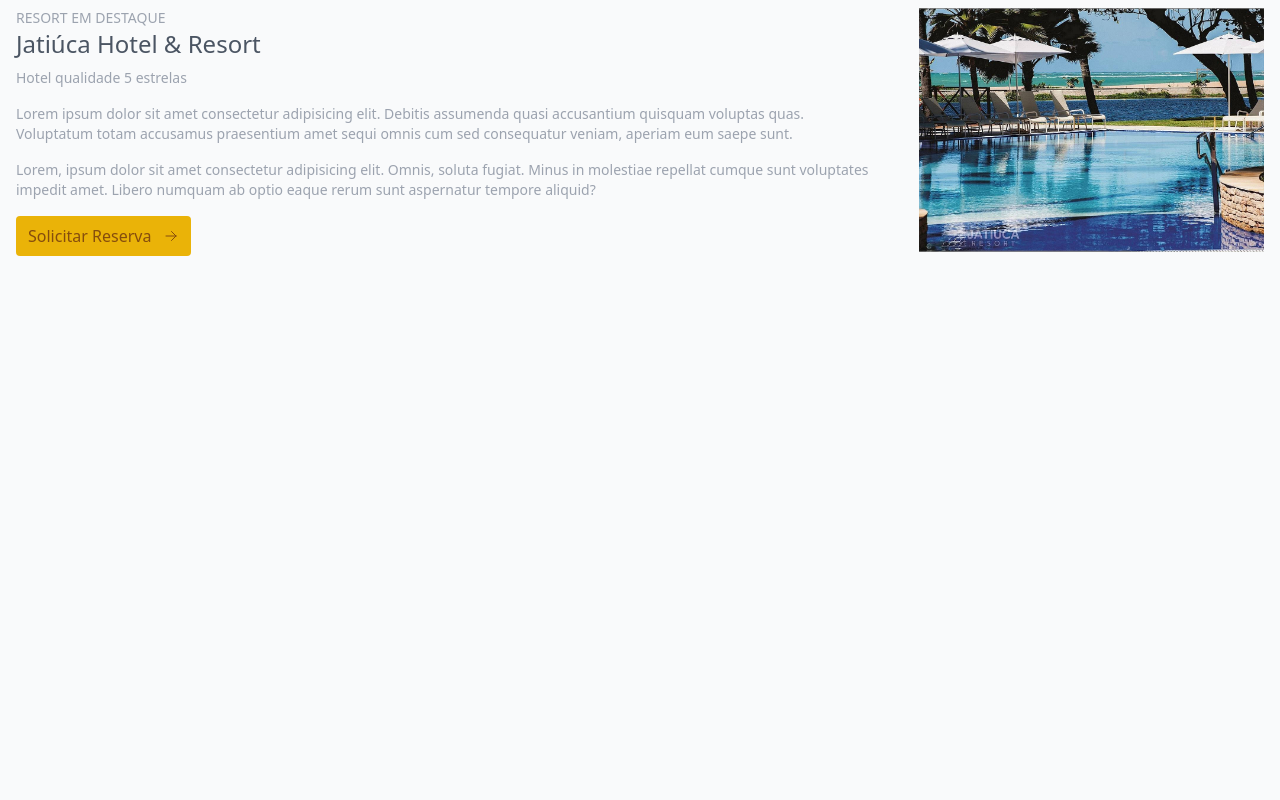
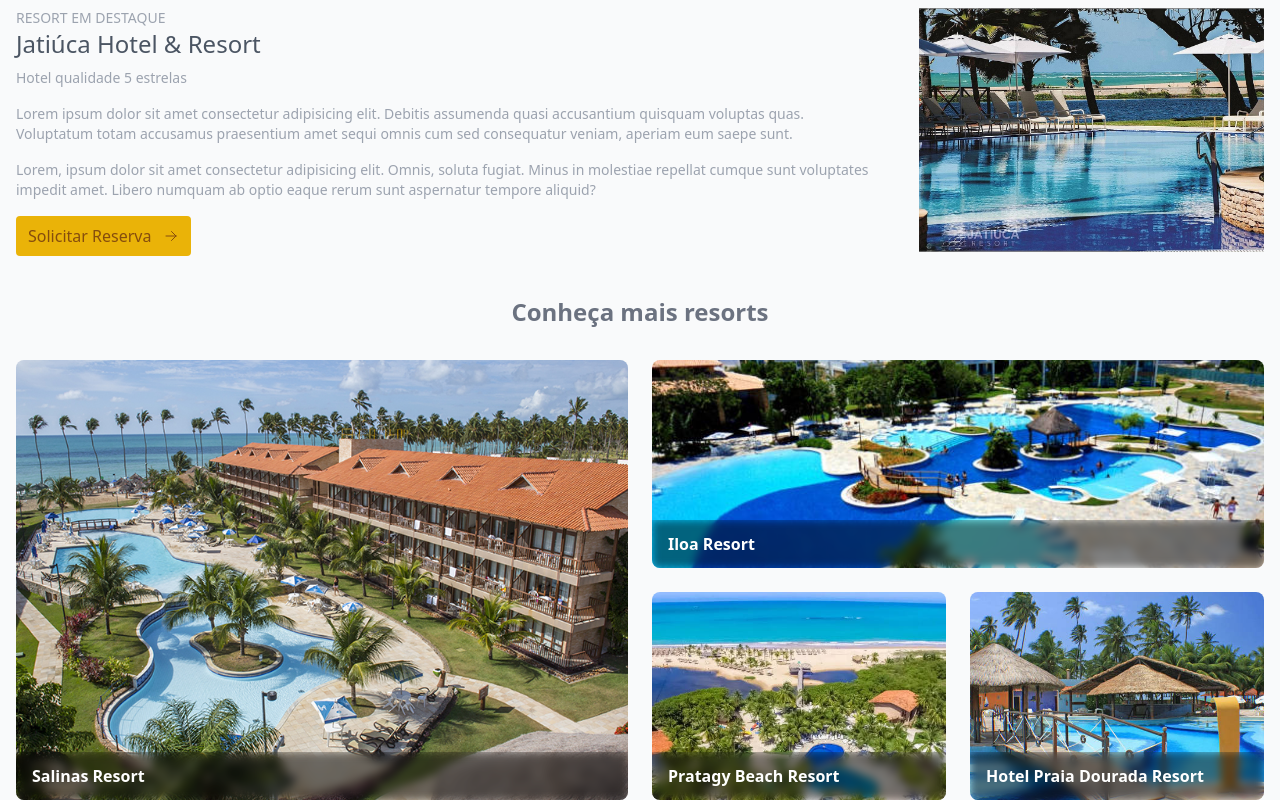
Before and after one commit to EdiJunior88/TailwindCSS_2_para_Iniciantes, a website: page src/index.html in a window 1280 px wide. Shown: the part 578-1378 px from the top of the page. Before the commit the page ends 874 px from the top, so only its background shows below. Drawn offline with Linux system fonts and the light colour scheme.

Commit message:
Criando uma página de hotéis 1 Criando uma página de hotéis 2 Criando uma página de hotéis 3 Criando uma página de hotéis 4

```diff
--- a/src/index.html
+++ b/src/index.html
@@ -13,13 +13,34 @@
   <!-- header -->
   <div>
     <div class="container mx-auto px-4 h-24 flex items-center">
-      <div class="font-black">LOGO</div>
+      <div class="font-black">
+        LOGO
+      </div>
 
       <ul class="ml-auto space-x-4 flex items-center">
-        <li><a href="#" class="text-sm text-gray-600 hover:text-gray-800 hover:underline">Como reservar</a></li>
-        <li><a href="#" class="text-sm text-gray-600 hover:text-gray-800 hover:underline">Sobre nós</a></li>
-        <li><a href="#" class="text-sm text-gray-600 hover:text-gray-800 hover:underline">Informações</a></li>
-        <li><a href="#" class="text-sm text-gray-600 hover:text-gray-800 hover:underline">Contato</a></li>
+        <li>
+          <a href="#" class="text-sm text-gray-600 hover:text-gray-800 hover:underline">
+            Como reservar
+          </a>
+        </li>
+
+        <li>
+          <a href="#" class="text-sm text-gray-600 hover:text-gray-800 hover:underline">
+            Sobre nós
+          </a>
+        </li>
+
+        <li>
+          <a href="#" class="text-sm text-gray-600 hover:text-gray-800 hover:underline">
+            Informações
+          </a>
+        </li>
+
+        <li>
+          <a href="#" class="text-sm text-gray-600 hover:text-gray-800 hover:underline">
+            Contato
+          </a>
+        </li>
       </ul>
     </div>
   </div>
@@ -30,17 +51,27 @@
     <div class="h-full px-4 flex items-center justify-center">
       <div class="container flex flex-col items-center justify-center">
         <div class="text-center">
-          <h1 class="text-gray-200 text-3xl mb-2">Onde você quer ir?</h1>
-          <p class="text-green-100">Escolha o estado e cidade para achar os melhores resorts.</p>
+          <h1 class="text-gray-200 text-3xl mb-2">
+            Onde você quer ir?
+          </h1>
+
+          <p class="text-green-100">
+            Escolha o estado e cidade para achar os melhores resorts.
+          </p>
         </div>
 
         <div class="mt-7">
           <form class="space-x-4">
             <select id="estado" class="bg-gray-50 px-3 py-2 border-gray-300 rounded text-gray-600">
-              <option value="estado">Escolha estado</option>
+              <option value="estado">
+                Escolha estado
+              </option>
             </select>
+
             <select id="cidade" class="bg-gray-50 px-3 py-2 border-gray-300 rounded text-gray-600">
-              <option value="cidade">Escolha cidade</option>
+              <option value="cidade">
+                Escolha cidade
+              </option>
             </select>
 
             <button class="text-yellow-800 bg-yellow-500 font-medium px-3 py-2 rounded items-center inline-flex">
@@ -61,13 +92,23 @@
     <div class="container mx-auto px-4 py-10">
       <div class="flex">
         <div class="pr-10">
-          <div class="text-sm text-gray-400 font-medium">RESORT EM DESTAQUE</div>
-          <div class="text-2xl">Jatiúca Hotel & Resort</div>
-          <div class="text-sm text-gray-400 font-medium mt-2">Hotel qualidade 5 estrelas</div>
+          <div class="text-sm text-gray-400 font-medium">
+            RESORT EM DESTAQUE
+          </div>
+          <div class="text-2xl">
+            Jatiúca Hotel & Resort
+          </div>
+          <div class="text-sm text-gray-400 font-medium mt-2">
+            Hotel qualidade 5 estrelas
+          </div>
           <div class="text-sm text-gray-400 font-medium mt-4">
-            <p class="mb-4">Lorem ipsum dolor sit amet consectetur adipisicing elit. Debitis assumenda quasi accusantium quisquam voluptas quas. Voluptatum totam accusamus praesentium amet sequi omnis cum sed consequatur veniam, aperiam eum saepe sunt.</p>
+            <p class="mb-4">
+              Lorem ipsum dolor sit amet consectetur adipisicing elit. Debitis assumenda quasi accusantium quisquam voluptas quas. Voluptatum totam accusamus praesentium amet sequi omnis cum sed consequatur veniam, aperiam eum saepe sunt.
+            </p>
 
-            <p>Lorem, ipsum dolor sit amet consectetur adipisicing elit. Omnis, soluta fugiat. Minus in molestiae repellat cumque sunt voluptates impedit amet. Libero numquam ab optio eaque rerum sunt aspernatur tempore aliquid?</p>
+            <p>
+              Lorem, ipsum dolor sit amet consectetur adipisicing elit. Omnis, soluta fugiat. Minus in molestiae repellat cumque sunt voluptates impedit amet. Libero numquam ab optio eaque rerum sunt aspernatur tempore aliquid?
+            </p>
           </div>
 
           <div class="mt-4">
@@ -81,12 +122,54 @@
         </div>
 
         <div>
-          <img class="imagem-destaque" src="../src/imagens/Jatiuca-Hotel-Resort.jpg" alt="Jatiuca Hotel Resort">
+          <img class="imagem-destaque" src="../src/imagens/Jatiuca-Hotel-Resort.jpg" alt="Jatiúca Hotel Resort">
         </div>
       </div>
     </div>
   </div>
   <!-- Destaque resort -->
+
+  <!-- Grid resorts -->
+  <div>
+    <div class="container mx-auto px-4">
+      <div>
+        <h3 class="text-2xl text-gray-500 text-center font-semibold mb-8">
+          Conheça mais resorts
+        </h3>
+
+        <div class="grid grid-cols-4 grid-rows-2 gap-6">
+          <div class="relative col-span-2 row-span-2 rounded-lg overflow-hidden">
+            <div class="absolute w-full bottom-0 pl-4 py-3 text-white font-bold backdrop-blur-sm backdrop-brightness-50">
+              <p>Salinas Resort</p>
+            </div>
+            <img class="w-full h-full object-cover" src="../src/imagens/Salinas-Resort.jpg" alt="Salinas Resort">
+          </div>
+
+          <div class="relative col-span-2 h-52 rounded-lg overflow-hidden">
+            <div class="absolute w-full bottom-0 pl-4 py-3 text-white font-bold backdrop-blur-sm backdrop-brightness-50">
+              <p>Iloa Resort</p>
+            </div>
+            <img class="w-full h-full object-cover" src="../src/imagens/Iloa-Resort.jpg" alt="Iloa Resort">
+          </div>
+
+          <div class="relative rounded-lg overflow-hidden">
+            <div class="absolute w-full bottom-0 pl-4 py-3 text-white font-bold backdrop-blur-sm backdrop-brightness-50">
+              <p>Pratagy Beach Resort</p>
+            </div>
+            <img class="w-full h-full object-cover" src="../src/imagens/pratagy-beach-resort.jpg" alt="pratagy beach resort">
+          </div>
+
+          <div class="relative rounded-lg overflow-hidden">
+            <div class="absolute w-full bottom-0 pl-4 py-3 text-white font-bold backdrop-blur-sm backdrop-brightness-50">
+              <p>Hotel Praia Dourada Resort</p>
+            </div>
+            <img class="w-full h-full object-cover" src="../src/imagens/hotel-praia-dourada.jpg" alt="hotel praia dourada">
+          </div>
+        </div>
+      </div>
+    </div>
+  </div>
+  <!-- Grid resorts -->
 </body>
 
 </html>
```
Also changed, not shown: dist/output.css, src/imagens/Iloa-Resort.jpg (added), src/imagens/hotel-praia-dourada.jpg (added), src/imagens/pratagy-beach-resort.jpg (added), src/imagens/salinas-resort.jpg (added).
